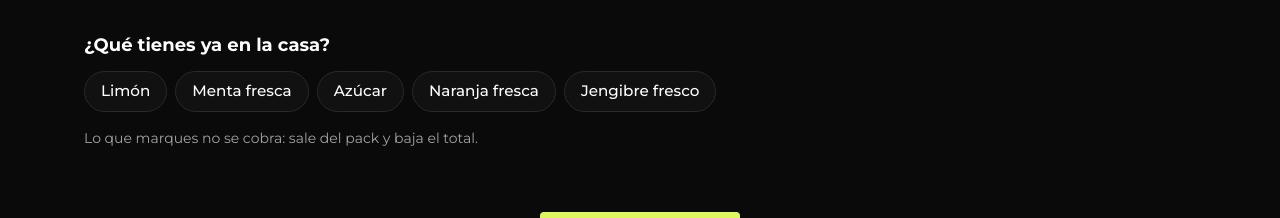
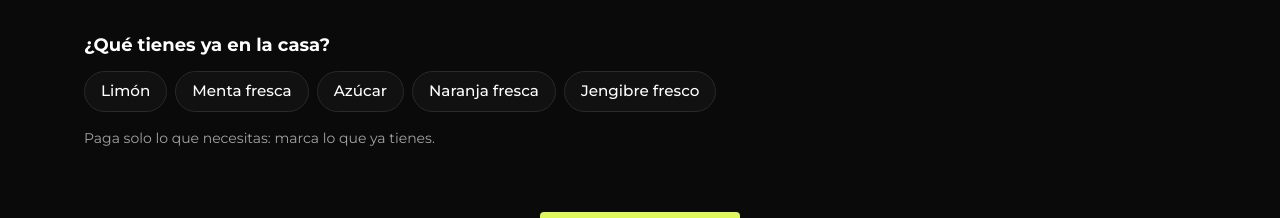
Before and after one commit to estudiorosa/edrink-app, a Next.js app in the folder web/: page / in a window 1280 px wide. Shown: the part 1120-1338 px from the top of the page. Built offline with nearby package versions, Linux system fonts and the light colour scheme.

Commit message:
Reescribir el texto de 'qué tienes en casa'
Co-Authored-By: Claude Sonnet 5 <noreply@anthropic.com>
Claude-Session: https://claude.ai/code/session_01YWmTLb8mNDcg6XYPXW8Jpt

```diff
--- a/web/components/Bartender.tsx
+++ b/web/components/Bartender.tsx
@@ -170,7 +170,7 @@ export function Bartender({ opciones, totalProductos }: { opciones: OpcionesPorR
               ))}
             </div>
             <p className="mt-4 text-sm text-bruma">
-              Lo que marques no se cobra: sale del pack y baja el total.
+              Paga solo lo que necesitas: marca lo que ya tienes.
             </p>
           </div>
         </div>
```
